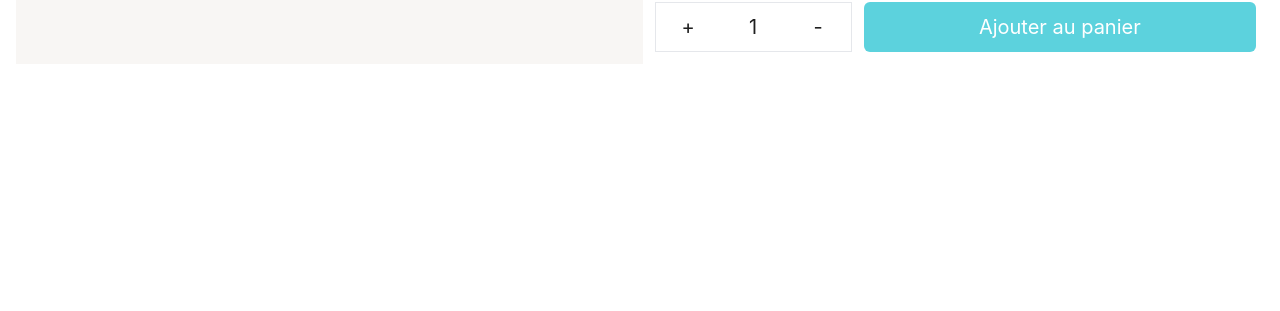
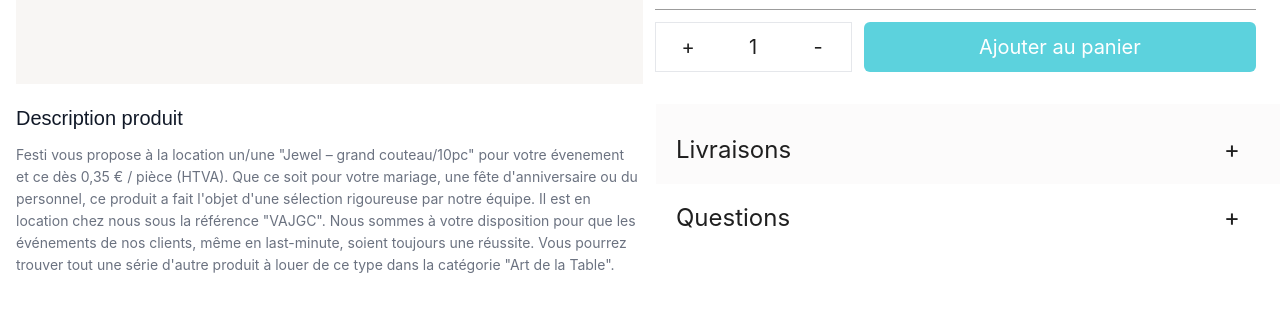
Before and after one commit to AjayDattu/Projects, a Next.js app: page / in a window 1280 px wide. Shown: the part 833-1144 px from the top of the page. Built offline with nearby package versions, Linux system fonts and the light colour scheme.

Commit message:
#added optimization

```diff
--- a/components/Landingpage.js
+++ b/components/Landingpage.js
@@ -1,8 +1,29 @@
 "use client";
-import { useState, useCallback } from "react";
+import { useState, useCallback, memo } from "react";
 import Image from "next/image";
 import classNames from "classnames";
 
+
+const FavoriteIcon = memo(() => {
+  return (
+    <svg
+      width="27"
+      height="25"
+      viewBox="0 0 18 16"
+      fill="none"
+      xmlns="http://www.w3.org/2000/svg"
+    >
+      <path
+        fillRule="evenodd"
+        clipRule="evenodd"
+        d="M8.99428 2.27985C7.32816 0.332 4.54978 -0.191965 2.46224 1.59168C0.374693 3.37532 0.0807963 6.35748 1.72015 8.467C3.08317 10.2209 7.20813 13.9201 8.56007 15.1174C8.71133 15.2513 8.78695 15.3183 8.87517 15.3446C8.95216 15.3676 9.03641 15.3676 9.1134 15.3446C9.20161 15.3183 9.27724 15.2513 9.42849 15.1174C10.7804 13.9201 14.9054 10.2209 16.2684 8.467C17.9078 6.35748 17.6498 3.35656 15.5263 1.59168C13.4029 -0.173202 10.6604 0.332 8.99428 2.27985Z"
+        stroke="#8F9BA0"
+        strokeLinecap="round"
+        strokeLinejoin="round"
+      />
+    </svg>
+  );
+});
 function LandingPage() {
   const product = {
     images: [
@@ -28,7 +49,7 @@ function LandingPage() {
   }, []);
 
   return (
-    <div>
+    <div className="flex flex-col gap-5">
       <nav aria-label="Breadcrumb" className="mb-4">
         <ol className="flex gap-1">
           <li>
@@ -50,8 +71,7 @@ function LandingPage() {
                     className={classNames(
                       "w-[55px] h-[55px] cursor-pointer opacity-80 hover:opacity-100 duration-300 p-1",
                       {
-                        " rounded-sm opacity-100":
-                          imgUrl === item.url,
+                        " rounded-sm opacity-100": imgUrl === item.url,
                       }
                     )}
                     onClick={() => handleThumbnailClick(item.url)}
@@ -62,7 +82,7 @@ function LandingPage() {
                       width={55}
                       height={55}
                       loading="lazy"
-                      className="object-cover bg-white rounded-sm "
+                      className="object-cover bg-white rounded-sm"
                     />
                   </div>
                 ))
@@ -71,12 +91,13 @@ function LandingPage() {
               )}
             </div>
             <div className="w-full h-full flex flex-col">
+              {/* Only use priority for the main image */}
               <Image
                 src={imgUrl}
                 alt="Selected Product"
                 width={552}
                 height={552}
-                loading="lazy"
+                priority
                 className="object-contain"
               />
             </div>
@@ -91,7 +112,7 @@ function LandingPage() {
               <FavoriteIcon />
             </div>
           </div>
-          <div className="flex items-center gap-2  h-20">
+          <div className="flex items-center gap-2 h-20">
             <div className="font-playfair text-2xl">39,50€</div>
             <div className="text-gray-500 text-left">/pièce</div>
           </div>
@@ -101,11 +122,9 @@ function LandingPage() {
           </div>
           <div className="border-b border-[#9C9C9C] h-3/5 text-[#5D5D5D]">
             <div>Location appareil à raclette - Raclette traditionnelle 1/2 roue</div>
-           <div>Réglable en hauteur</div>
+            <div>Réglable en hauteur</div>
             <div>Appareil à raclette professionnel</div>
-           <div>Boîtier de chauffe horizontal réglable en hauteur</div>
-
-
+            <div>Boîtier de chauffe horizontal réglable en hauteur</div>
             <div>220V</div>
             <div>900W</div>
           </div>
@@ -115,10 +134,25 @@ function LandingPage() {
               <div className="w-full">1</div>
               <div className="w-full">-</div>
             </div>
-           <div className="w-full flex justify-center items-center bg-[#5CD2DD] text-center text-xl rounded-md text-white">
+            <div className="w-full flex justify-center items-center bg-[#5CD2DD] text-center text-xl rounded-md text-white">
               Ajouter au panier
             </div>
-
+          </div>
+        </div>
+      </div>
+      <div className="w-screen flex flex-col md:flex-row gap-4 pr-4 h-20">
+        <div className=" flex flex-col w-full gap-3 h-full">
+          <div className="text-xl font-cabinet text-[#111928] font-light">Description produit</div>
+          <div className="text-gray-500">Festi vous propose à la location un/une "Jewel – grand couteau/10pc" pour votre évenement et ce dès 0,35 € / pièce (HTVA). Que ce soit pour votre mariage, une fête d'anniversaire ou du personnel, ce produit a fait l'objet d'une sélection rigoureuse par notre équipe. Il est en location chez nous sous la référence "VAJGC". Nous sommes à votre disposition pour que les événements de nos clients, même en last-minute, soient toujours une réussite. Vous pourrez trouver tout une série d'autre produit à louer de ce type dans la catégorie "Art de la Table".</div>
+        </div>
+        <div className="w-full pt-3 h-full bg-[#FBF9F899]">
+          <div className="flex justify-between items-center pr-10 p-5 text-2xl h-full">
+            <div>Livraisons</div>
+            <div>+</div>
+          </div>
+          <div className="flex justify-between items-center pr-10 p-5 text-2xl h-full">
+            <div>Questions</div>
+            <div>+</div>
           </div>
         </div>
       </div>
@@ -126,25 +160,4 @@ function LandingPage() {
   );
 }
 
-function FavoriteIcon() {
-  return (
-    <svg
-      width="27"
-      height="25"
-      viewBox="0 0 18 16"
-      fill="none"
-      xmlns="http://www.w3.org/2000/svg"
-    >
-      <path
-        fillRule="evenodd"
-        clipRule="evenodd"
-        d="M8.99428 2.27985C7.32816 0.332 4.54978 -0.191965 2.46224 1.59168C0.374693 3.37532 0.0807963 6.35748 1.72015 8.467C3.08317 10.2209 7.20813 13.9201 8.56007 15.1174C8.71133 15.2513 8.78695 15.3183 8.87517 15.3446C8.95216 15.3676 9.03641 15.3676 9.1134 15.3446C9.20161 15.3183 9.27724 15.2513 9.42849 15.1174C10.7804 13.9201 14.9054 10.2209 16.2684 8.467C17.9078 6.35748 17.6498 3.35656 15.5263 1.59168C13.4029 -0.173202 10.6604 0.332 8.99428 2.27985Z"
-        stroke="#8F9BA0"
-        strokeLinecap="round"
-        strokeLinejoin="round"
-      />
-    </svg>
-  );
-}
-
 export default LandingPage;
--- a/tailwind.config.js
+++ b/tailwind.config.js
@@ -9,6 +9,7 @@ module.exports = {
     extend: {
        fontFamily: {
         playfair: ['Playfair Display', 'serif'],
+        cabinet: ['Cabinet Grotesk', 'sans-serif'],
       },
       colors: {
         background: "var(--background)",
```
